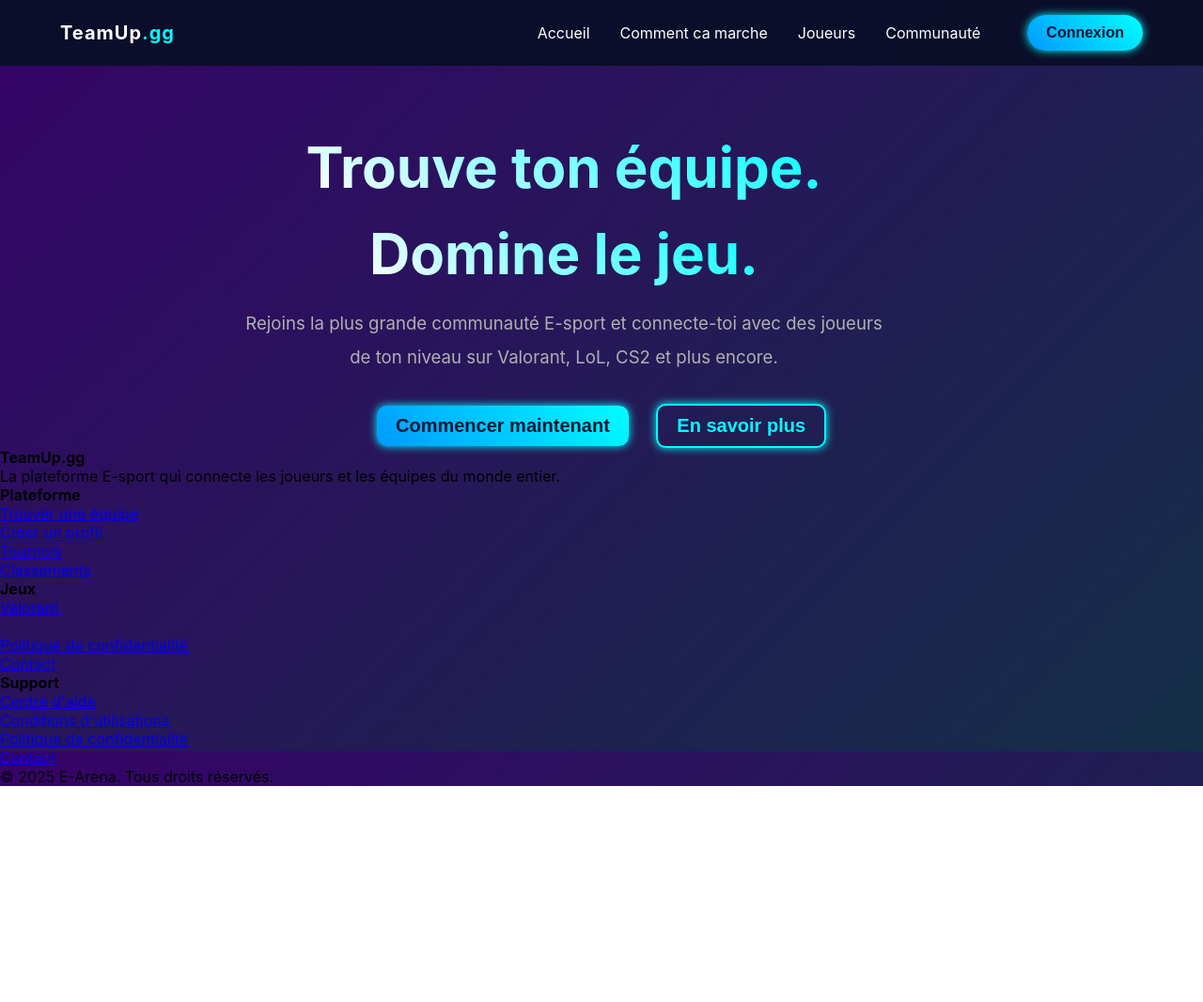
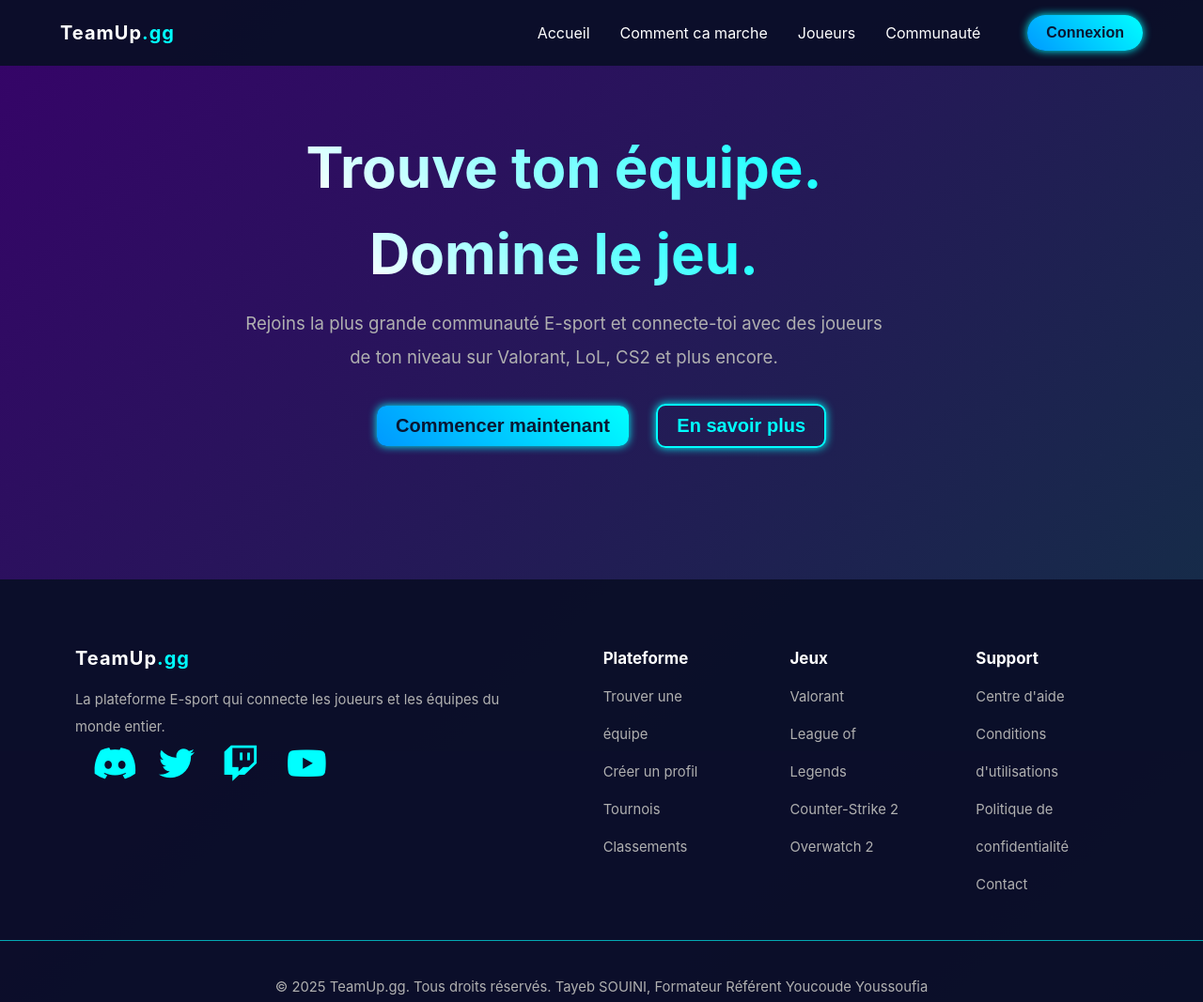
Before and after one commit to ABDERRAZAK-1234/TeamUp.gg, a plain HTML site: page index.html in a window 1280 px wide. Shown: the whole page at 94% size. Before the commit the page ends 837 px from the top, so only its background shows below. Drawn offline with Linux system fonts and the light colour scheme.

Commit message:
la page accueil

```diff
--- a/index.html
+++ b/index.html
@@ -5,6 +5,7 @@
     <meta name="viewport" content="width=device-width, initial-scale=1.0" />
     <link rel="stylesheet" href="style.css" />
     <title>TeamUp.gg</title>
+    <link rel="stylesheet" href="https://cdnjs.cloudflare.com/ajax/libs/font-awesome/7.0.1/css/all.min.css" integrity="sha512-2SwdPD6INVrV/lHTZbO2nodKhrnDdJK9/kg2XD1r9uGqPo1cUbujc+IYdlYdEErWNu69gVcYgdxlmVmzTWnetw==" crossorigin="anonymous" referrerpolicy="no-referrer" />
   </head>
   <body>
     <nav>
@@ -28,19 +29,27 @@
       </p>
     </section>
     <div class="buttn">
-    <button type="submit" class="btn1" >Commencer maintenant</button>
-    <button type="submit" class="btn2">En savoir plus</button></div>
+      <button type="submit" class="btn1">Commencer maintenant</button>
+      <button type="submit" class="btn2">En savoir plus</button>
+    </div>
 
     <!-- Footer -->
     <footer id="footer">
       <div class="footer-content">
         <div class="footer-section">
-          <h4>TeamUp.gg</h4>
+          <div class="logo">TeamUp<span>.gg</span></div>
           <p>
-            La plateforme E-sport qui connecte
-les joueurs et les équipes du
-monde entier.
+            La plateforme E-sport qui connecte les joueurs et les équipes du
+            monde entier.
           </p>
+        <div class="footer-section2">
+          <div class="social-links">
+            <i class="fa-brands fa-discord"></i>
+            <i class="fa-brands fa-twitter"></i>
+            <i class="fa-brands fa-twitch"></i>
+            <i class="fa-brands fa-youtube"></i>
+          </div>
+        </div>
         </div>
 
         <div class="footer-section">
@@ -57,9 +66,9 @@ monde entier.
           <h4>Jeux</h4>
           <ul>
             <li><a href="#">Valorant</a></li>
-            <li><a href="#"></a></li>
-            <li><a href="#">Politique de confidentialité</a></li>
-            <li><a href="#">Contact</a></li>
+            <li><a href="#">League of Legends</a></li>
+            <li><a href="#">Counter-Strike 2</a></li>
+            <li><a href="#">Overwatch 2</a></li>
           </ul>
         </div>
 
@@ -72,22 +81,11 @@ monde entier.
             <li><a href="#">Contact</a></li>
           </ul>
         </div>
-
-        <!-- <div class="footer-section">
-          <h4>Suivez-nous</h4>
-          <div class="social-links">
-            <a href="#" class="social-link" aria-label="Facebook">f</a>
-            <a href="#" class="social-link" aria-label="Twitter">𝕏</a>
-            <a href="#" class="social-link" aria-label="Instagram">📷</a>
-            <a href="#" class="social-link" aria-label="Discord">💬</a>
-          </div>
-        </div> -->
       </div>
 
       <div class="footer-bottom">
-        <p>&copy; 2025 E-Arena. Tous droits réservés.</p>
+        <p>&copy; 2025 TeamUp.gg. Tous droits réservés. Tayeb SOUINI, Formateur Référent Youcoude Youssoufia</p>
       </div>
     </footer>
   </body>
-
 </html>
--- a/style.css
+++ b/style.css
@@ -8,6 +8,7 @@ body{
     background:linear-gradient(-45deg, #132f46,#360369 );
     background-repeat: no-repeat;
     background-attachment: fixed ;
+    /* height: 1200px; */
 
 }
 /* navbar */
@@ -135,12 +136,81 @@ span{
     color: #0A0E27F2;
     background: #00FFFF;
     border-color: #0A0E27F2;
-
 }
 .buttn{
     /* display: flex;
     justify-content: center; */
     text-align: center;
+    padding-bottom: 100px;
     /* gap: 25px; */
 
 }
+/* footer */
+footer{
+    background: #0A0E27F2 ;
+    width: 100%;
+    height: 450px;
+
+}
+.footer-content{
+    display: flex;
+    justify-content: center;
+    text-align: center;
+    flex-direction:row;
+    margin: 40px;
+
+}
+.footer-section ul{
+    list-style: none;
+    text-align: left;
+
+}
+.footer-section a{
+    text-decoration: none;
+    color: #B0B0B0;
+     line-height: 36px;
+     font-size: 14.8px;
+}
+.footer-section p{
+    text-align: left;
+    color: #B0B0B0;
+    font-size: 14.8px;
+    line-height: 28.8px;
+}
+.footer-bottom{
+    text-align: center;
+    color: #B0B0B0;
+    margin-bottom: 32px;
+}
+.footer-bottom p{
+    font-size: 14.8px;
+    margin-bottom: -32px;
+    padding-top: 40px;
+    border-top: solid 1px #00ffffa4;
+}
+h4{
+    font-size: 16.9px;
+    color: white;
+    text-align: left;
+}
+.footer-section{
+    margin: 64px 40px 0 40px;
+    line-height: 40px;
+
+}
+footer .logo{
+    text-align: left;
+    margin-bottom: 10px;
+}
+.social-links i{
+    font-size: 38px;
+    color: #00FFFF;
+    /* border: solid 2px #00FFFF;
+    border-radius: 4px; */
+    padding: 5px 5px;
+    margin-left: 16px;
+    cursor: pointer;
+}
+.footer-section2{
+    text-align: left;
+}
```
Also changed, not shown: comment.html (added), icons/discord.png (added), icons/twitch.png (added), icons/twitter.png (added), icons/youtube.png (added).
